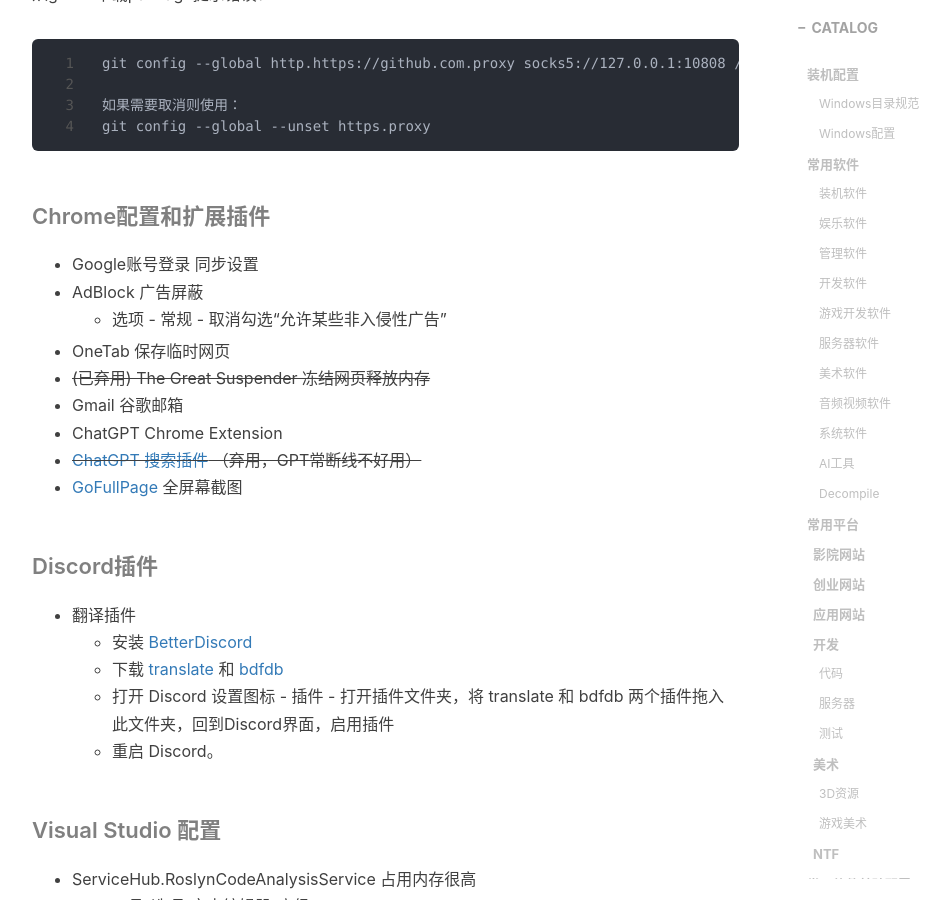
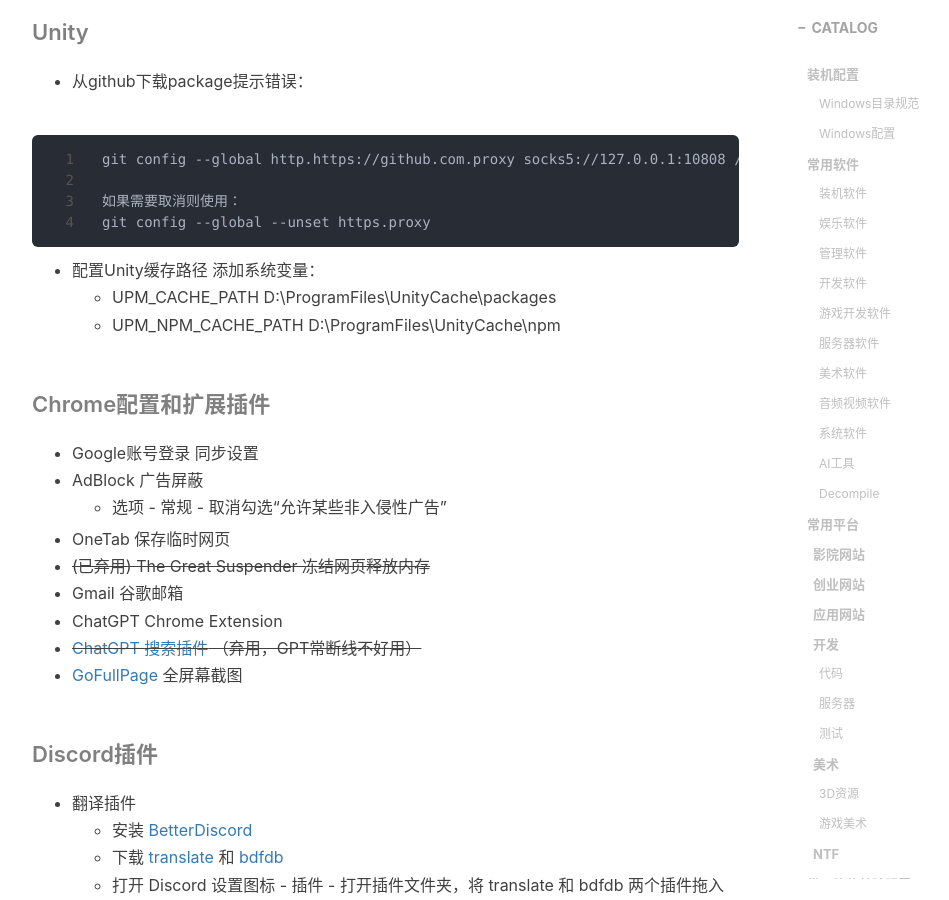
Before and after one commit to gumcstronger/gumcstronger.github.io, a Jekyll site: the page built from _posts/2022/2022-08-24-windows.md, in a window 1280 px wide and 900 px high, scrolled down 9369 px. Shown: the whole window, without its empty margins (233-1182 px from the left). Built offline with Jekyll 4.4.1, drawn with Linux system fonts in a browser that asks for light colours; comment, search, counter and statistics services are not loaded; some of the changed text lies outside the part shown.

Commit message:
Update 2022-08-24-windows.md

````diff
--- a/_posts/2022/2022-08-24-windows.md
+++ b/_posts/2022/2022-08-24-windows.md
@@ -308,7 +312,7 @@
 
 #### Unity
 
-从github下载package提示错误：
+* 从github下载package提示错误：
 
 ```
 git config --global http.https://github.com.proxy socks5://127.0.0.1:10808 // 10808根据代理设置
@@ -316,6 +320,11 @@
 如果需要取消则使用：
 git config --global --unset https.proxy
 ```
+
+* 配置Unity缓存路径
+  添加系统变量：
+  - UPM_CACHE_PATH  D:\ProgramFiles\UnityCache\packages
+  - UPM_NPM_CACHE_PATH D:\ProgramFiles\UnityCache\npm
 
 #### Chrome配置和扩展插件
 
````
Also changed, not shown: other parts of _posts/2022/2022-08-24-windows.md (+4 -0 lines).
